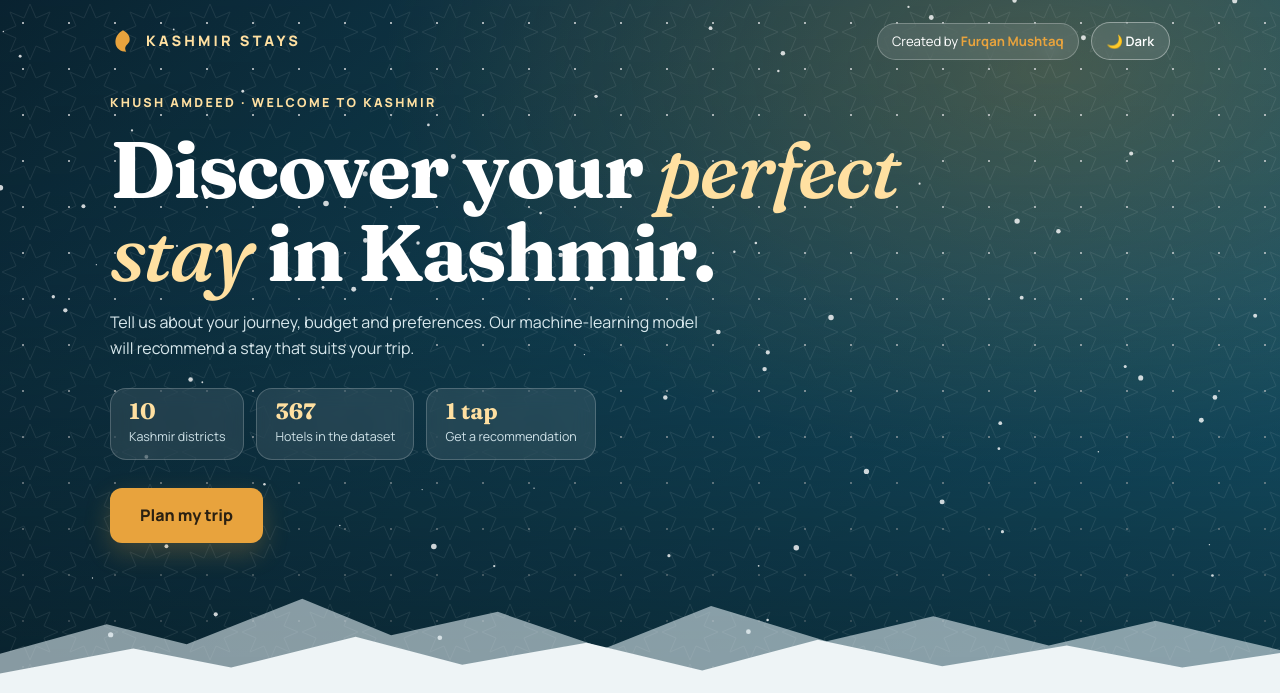
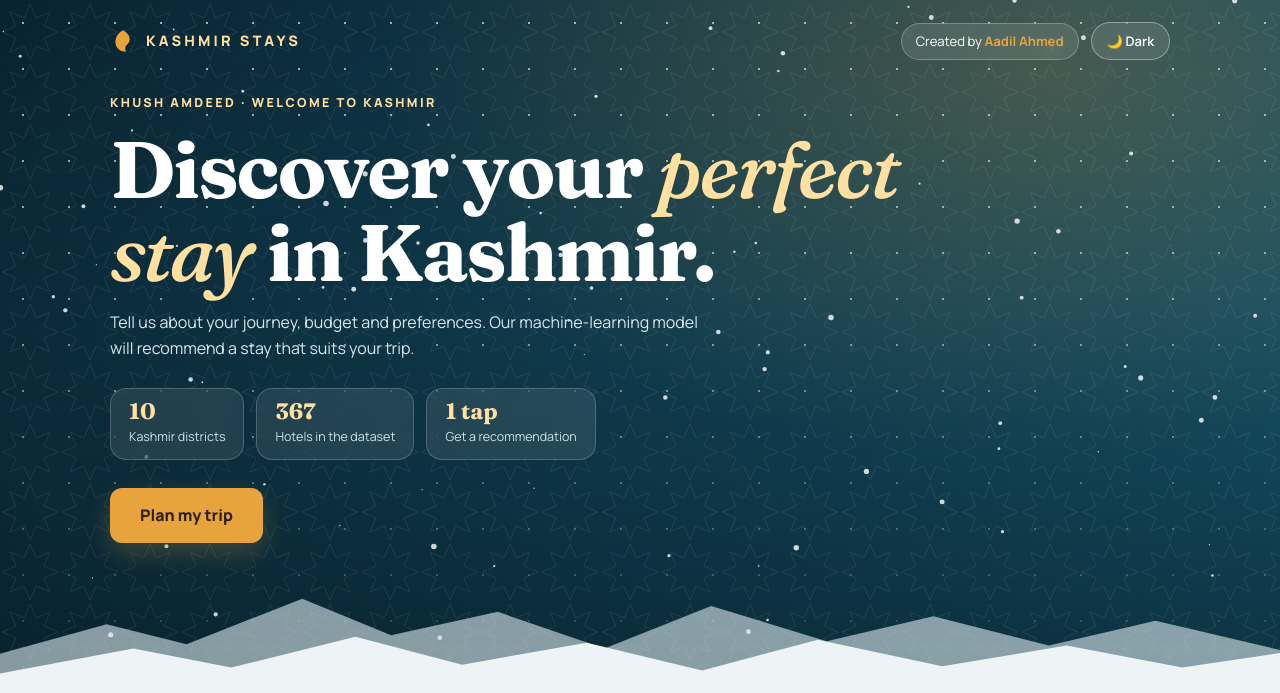
Before and after one commit to AhmedAadil11/hotel-recommendation-kashmir, a Flask app: page / in a window 1280 px wide. Shown: the top 693 px of the page. Run offline with Flask 3, Linux system fonts and the light colour scheme; parts of the project's set-up code (start-up, migrations or seed data) failed here and were passed over.

Commit message:
Update index.html

```diff
--- a/templates/index.html
+++ b/templates/index.html
@@ -974,7 +974,7 @@ footer .sign strong{color:#ffe0a1}
   <canvas id="snow" aria-hidden="true"></canvas>
   <div class="topbar">
     <div class="brand"><svg viewBox="0 0 24 24" fill="currentColor"><path d="M12 2c4 2 7 6 6 10-1 3-4 4-4 7 0 1 .5 2 1 3-5 0-10-3-10-9 0-5 3-9 7-11z"/></svg>KASHMIR STAYS</div>
-    <div class="top-actions"><div class="by">Created by <b>Furqan Mushtaq</b></div><button class="theme-btn" id="themeBtn" type="button" aria-label="Toggle colour theme">🌙 Dark</button></div>
+    <div class="top-actions"><div class="by">Created by <b>Aadil Ahmed</b></div><button class="theme-btn" id="themeBtn" type="button" aria-label="Toggle colour theme">🌙 Dark</button></div>
   </div>
   <div class="wrap">
     <p class="greet">KHUSH AMDEED · WELCOME TO KASHMIR</p>
```
